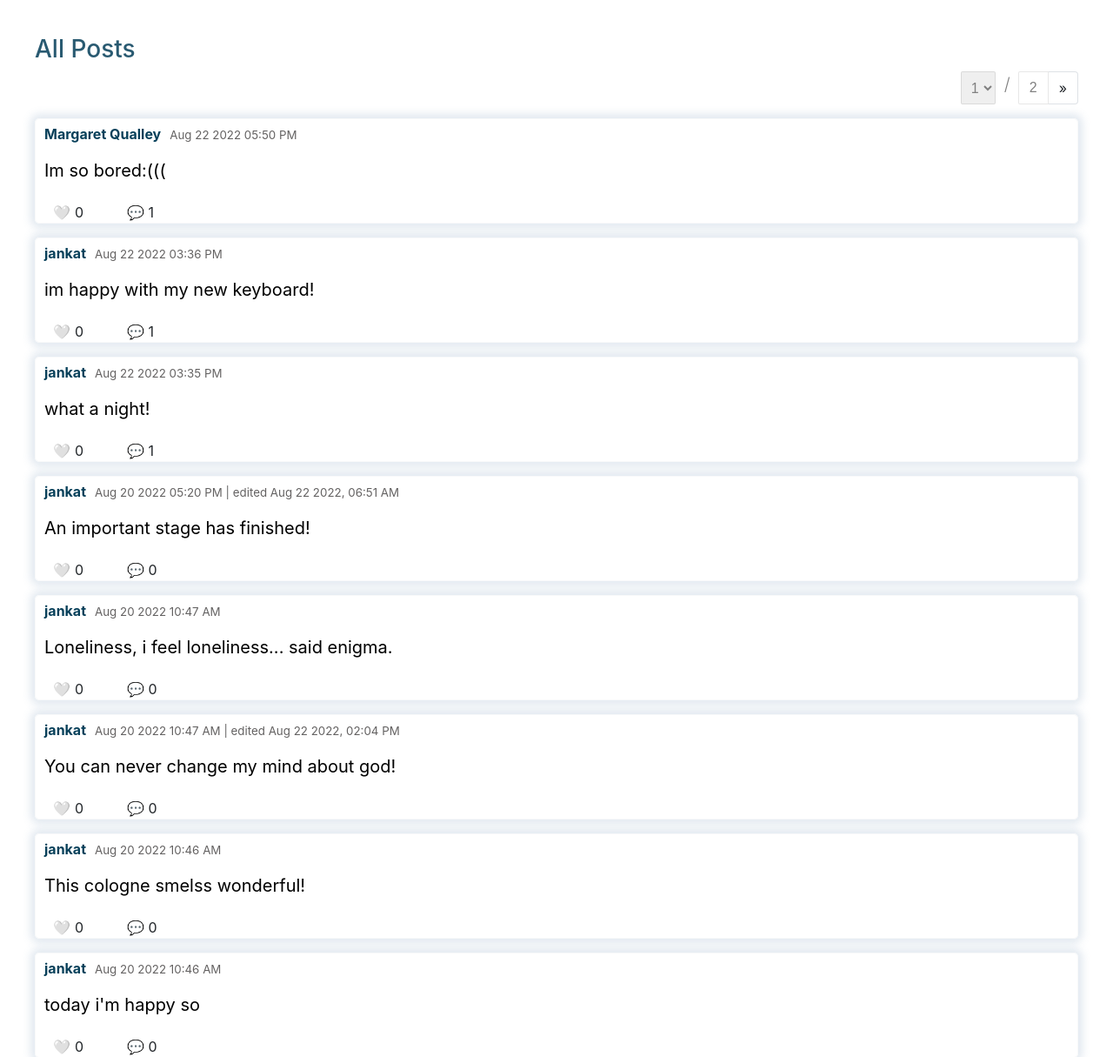
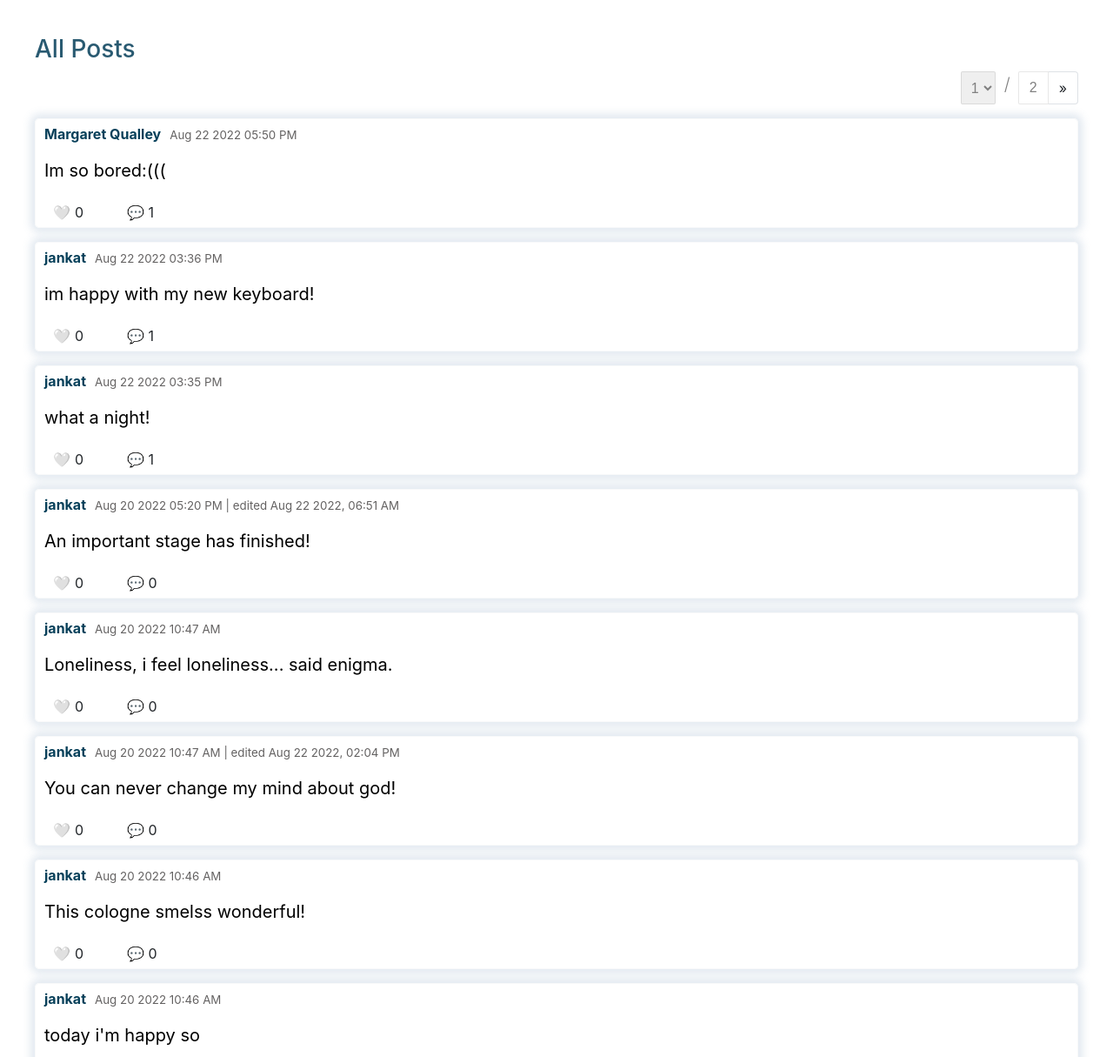
Before and after one commit to jankat11/network, a Django app: page / in a window 1280 px wide. Shown: the part 64-1279 px from the top of the page at 87% size. Run offline with Django 3.2, Linux system fonts and the light colour scheme; data comes from the database, SQL or seed files in the repository; both versions use the stored data as it was after the commit; some libraries are stand-ins or nearby versions.

Commit message:
bottom iconsss

```diff
--- a/network/static/network/styles.css
+++ b/network/static/network/styles.css
@@ -232,14 +232,13 @@
 
 
 .heart, .comment {
-    position: relative;
+    margin-bottom: 5px;
     display: inline-block;
 }
 .comment {
     margin-left: 50px;
 }
 .heart {
-
     margin-left: 20px;
 }
 
@@ -283,7 +282,7 @@
     font-family: 'Franklin Gothic Medium', 'Arial Narrow', Arial, sans-serif;
     padding: 5px;
     margin: 5px;
-    width: 80%;
+    width: 70%;
     word-wrap: break-word;
     color: #07405a;
 }
```
Also changed, not shown: db.sqlite3.
